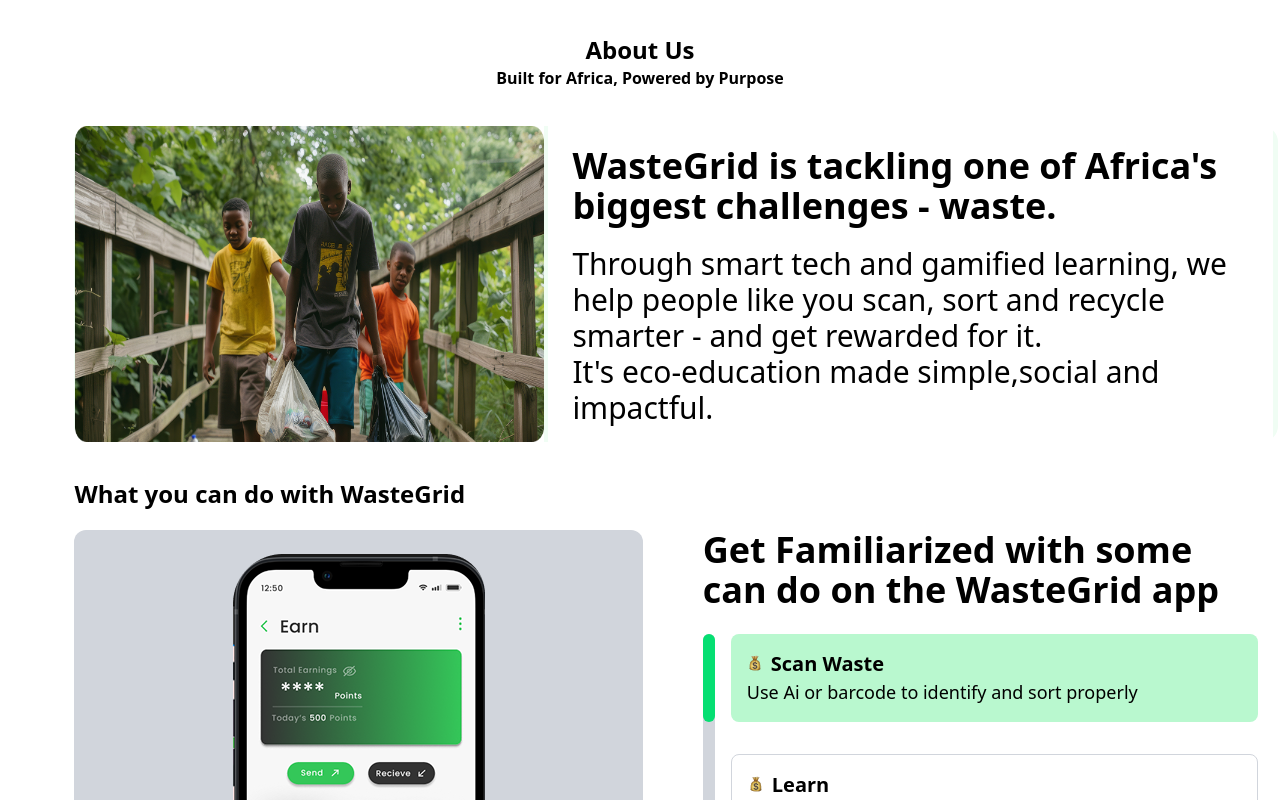
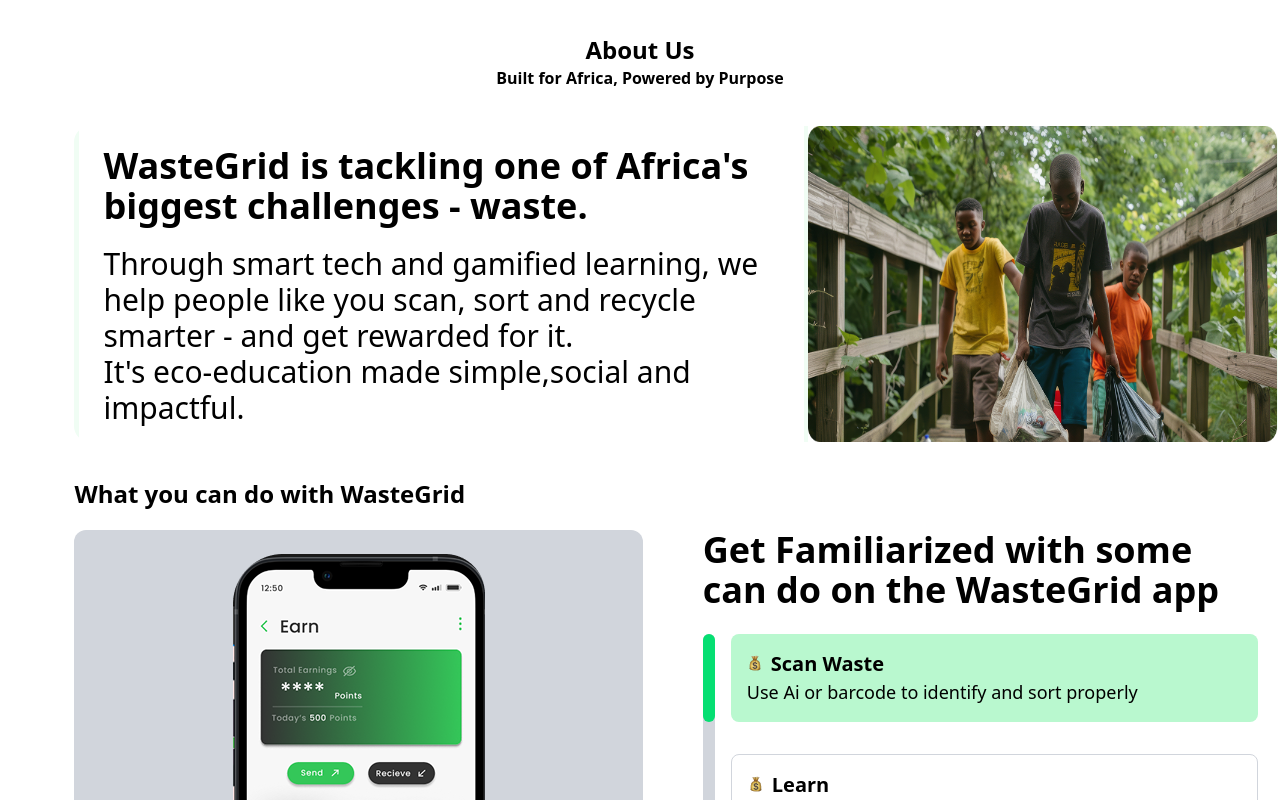
Before and after one commit to jexzyjames/team-cairo, a React (Vite) app: page / in a window 1280 px wide. Shown: the part 680-1480 px from the top of the page. Built offline with nearby package versions, Linux system fonts and the light colour scheme.

Commit message:
Update About.jsx

```diff
--- a/src/WasteGrid/components/About.jsx
+++ b/src/WasteGrid/components/About.jsx
@@ -2,6 +2,7 @@
 import aboutImg from "../assets/aboutImg.png";
 import appImg from "../assets/appImg.png";
 import dollarImg from "../assets/dollar.png";
+import Features from "./Features";
 const About = () => {
   const [currentIcon, setCurrentIcon] = useState(0);
   const arrow = useRef(null);
@@ -36,13 +37,13 @@
   ];
   useEffect(() => {}, [arrow, currentIcon]);
   return (
-    <div className="py-10 m-auto text-center ">
+    <div id='about' className="py-10 m-auto text-center ">
       <h1 className="font-bold text-2xl">About Us</h1>
       <p className="font-semibold">Built for Africa, Powered by Purpose</p>
 
       <div className="flex flex-col  mt-9  relative  mx-[3%]   ">
 
-       <div className="flex bg-green-50 xs:flex-col flex-col mx-[3%] sm:flex-col md:flex-row sm:gap-3  md:gap-0 w-full px-[1px]  justify-between rounded-2xl  ">
+       <div className="flex bg-green-50 xs:flex-col flex-col mx-[3%] sm:flex-col md:flex-row-reverse sm:gap-3  md:gap-0 w-full px-[1px]  justify-between rounded-2xl  ">
 
         <div className="flex bg-white  w-full max-w-[1150px]  flex-col">
           <img src={aboutImg} className="h-full   " alt="" />
@@ -65,7 +66,7 @@
           What you can do with WasteGrid
         </h2>
 
-        <div className="flex gap-10 xs:flex-col    sm:flex-col md:flex-row flex-col relative lg:mx-[3%] sm:mx-7 sm:overflow-x-hidden  w-full justify-between ">
+        {/* <div className="flex feature gap-10 xs:flex-col    sm:flex-col md:flex-row flex-col relative lg:mx-[3%] sm:mx-7 sm:overflow-x-hidden  w-full justify-between ">
           <div className="flex sm:w-[99%] w-full max-w-[1050px]   relative justify-center items-center rounded-xl bg-gray-300   py-6  ">
             <img className="m-auto  " src={appImg} alt="" />
           </div>
@@ -123,7 +124,8 @@
           </div>
 
 
-        </div>
+        </div> */}
+        <Features/>
 
       </div>
     </div>
```
